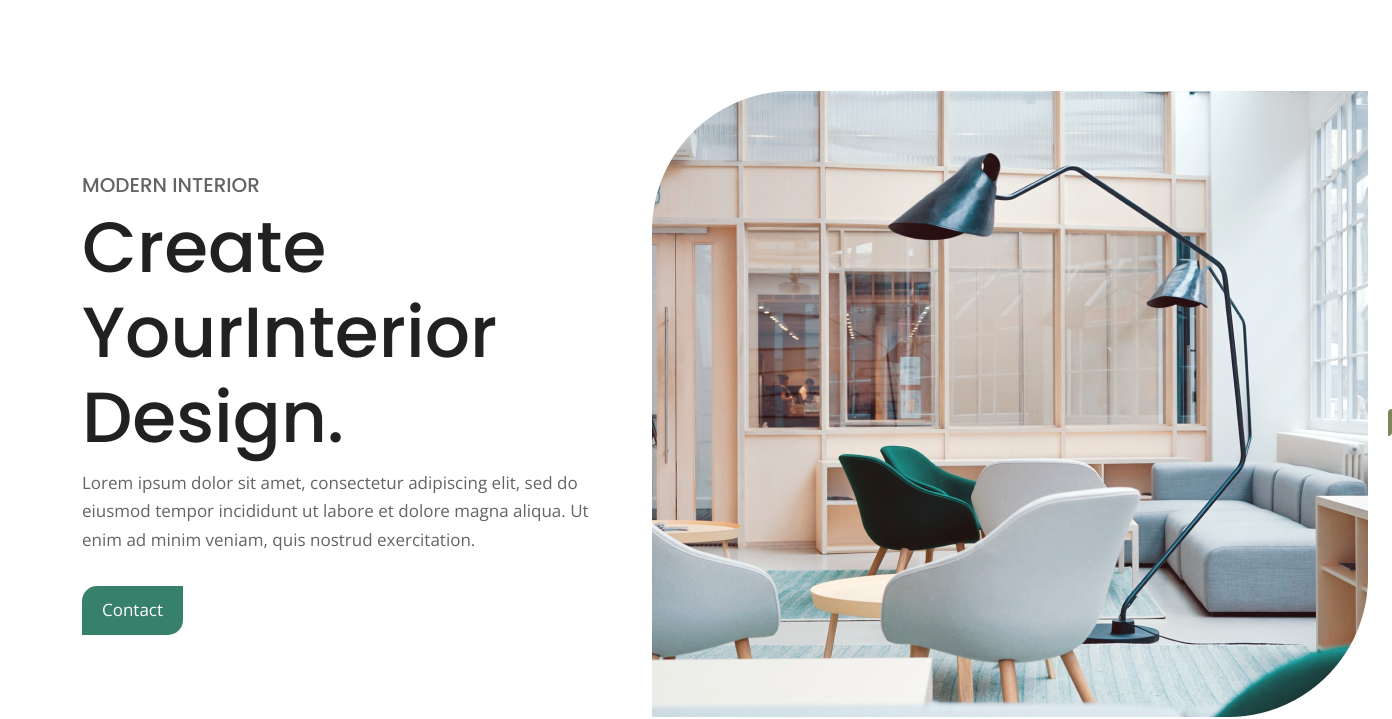
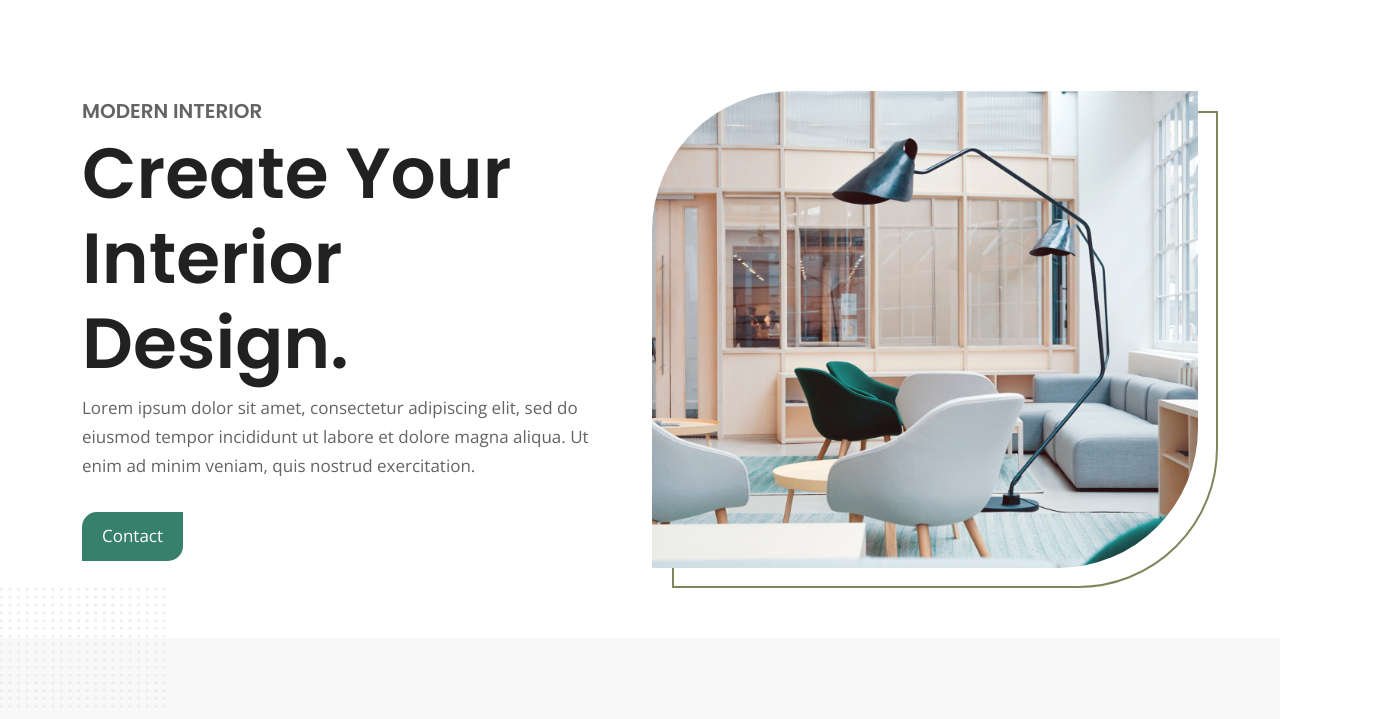
Before and after one commit to Bishwajit75478/Decbase, a plain HTML site: page index.html in a window 1280 px wide. Shown: the part 112-831 px from the top of the page, 1392 px wide, since content can reach past the window. Drawn offline with nearby package versions, Linux system fonts and the light colour scheme.

Commit message:
hero area completed

```diff
--- a/index.html
+++ b/index.html
@@ -68,7 +68,7 @@
             <div class="col-lg-6 d-flex align-items-center">
               <div class="hero-text pe-0 pe-lg-3">
                 <h3>MODERN INTERIOR</h3>
-                <h2>Create YourInterior  Design.</h2>
+                <h2>Create Your Interior Design.</h2>
                 <p>Lorem ipsum dolor sit amet, consectetur adipiscing elit, sed do eiusmod
                   tempor incididunt ut labore et dolore magna aliqua. Ut enim ad minim
                   veniam, quis nostrud exercitation.</p>
--- a/style.css
+++ b/style.css
@@ -17,13 +17,12 @@ body {
     color: #646464;
     line-height: 1.7;
 }
-
 h1,
 h2,
 h3,
 h4{
     font-family: 'Poppins', sans-serif;
-    font-weight: 500;
+    font-weight: 600;
     color: #212121;
 }
 
@@ -47,7 +46,7 @@ h4{
     z-index: 1;
 }
 .desing-image::after{
-    position: relative;
+    position: absolute;
     content: "";
     height: 100%;
     width: 100%;
@@ -104,7 +103,7 @@ padding: 70px 0;
 .hero-text a{
     margin-top: 15px;
 }
-.hero-image {
+.hero-image img{
     width: 100%;
     border-radius: 140px 0px;
 }
```
